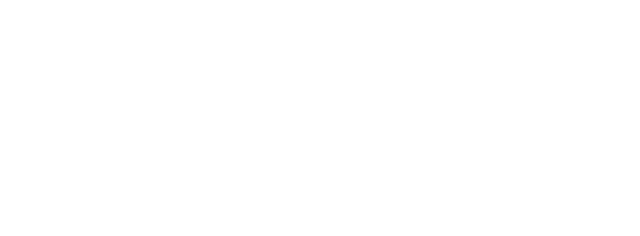
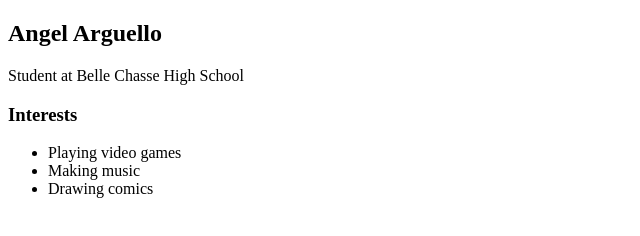
Before and after one commit to AngelArgue110/AngelArgue110, a plain HTML site: page index.html in a window 1280 px wide. Shown: the whole page, without its empty margins (0-640 px from the left). Drawn offline with Linux system fonts and the light colour scheme.

Commit message:
thrid man

```diff
--- a/index.html
+++ b/index.html
@@ -5,13 +5,32 @@
     </head>
 
     <body>
+        <!-- All content goes here -->
         <div>
             <nav>
 
             </nav>
 
             <main>
+                <!-- Sidebar section -->
+                <div>
 
+                </div>
+
+                <!-- Content section -->
+                <div>
+                    <h2>Angel Arguello</h2>
+                    <p>Student at Belle Chasse High School</p>
+                    <!-- Interests section -->
+                    <div>
+                        <h3>Interests</h3>
+                        <ul>
+                            <li>Playing video games</li>
+                            <li>Making music</li>
+                            <li>Drawing comics</li>
+                        </ul>
+                    </div>
+                </div>
             </main>
         </div>
     </body>
```
